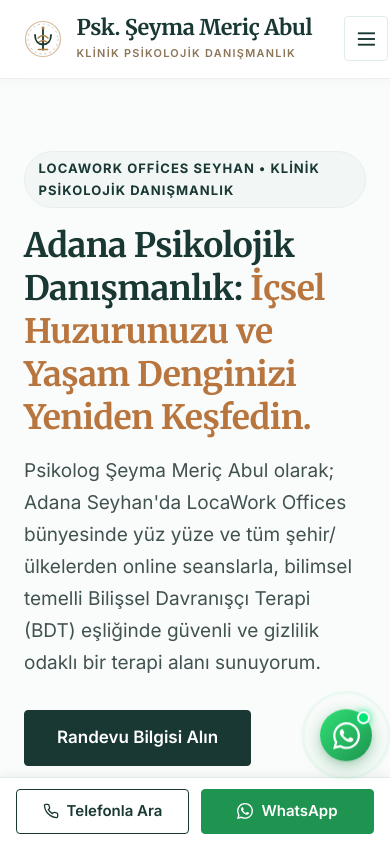
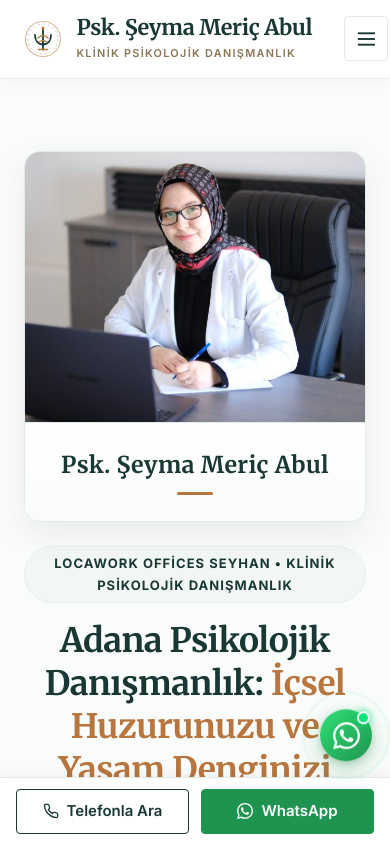
Before and after one commit to anilmetey/seyma-hanim, a plain HTML site: page index.html in a window 390 px wide. Shown: the top 844 px of the page. Drawn offline with Linux system fonts and the light colour scheme.

Commit message:
fix: mobilde hero resmi üste yazılar alta gelecek şekilde düzenlendi

```diff
--- a/assets/css/style.css
+++ b/assets/css/style.css
@@ -2654,10 +2654,32 @@ textarea.form-control {
   }
   .hero-grid {
     grid-template-columns: 1fr;
-    gap: var(--space-8);
+    gap: var(--space-6);
+  }
+  /* Mobilde resim üste, yazılar alta */
+  .hero-image-wrap {
+    order: -1;
+  }
+  .hero-text {
+    order: 0;
+    text-align: center;
+  }
+  .hero-badge {
+    margin-left: auto;
+    margin-right: auto;
+  }
+  .hero-description {
+    margin-left: auto;
+    margin-right: auto;
+  }
+  .hero-actions {
+    justify-content: center;
+  }
+  .hero-trust-list {
+    justify-content: center;
   }
   .hero-image-card img {
-    height: 380px;
+    height: 340px;
   }
   .bio-grid {
     grid-template-columns: 1fr;
@@ -2992,6 +3014,10 @@ textarea.form-control {
     font-size: 0.74rem;
     padding: 0.35rem 0.85rem;
   }
+  /* Hero görsel küçük telefonlarda */
+  .hero-image-card img {
+    height: 270px;
+  }
 }
 
 @media (min-width: 481px) and (max-width: 768px) {
--- a/index.html
+++ b/index.html
@@ -30,7 +30,7 @@
   <link rel="preload" as="image" href="assets/images/seyma-meric-profil.jpg" fetchpriority="high">
 
   <!-- Stil Dosyası -->
-  <link rel="stylesheet" href="assets/css/style.css?v=4.5">
+  <link rel="stylesheet" href="assets/css/style.css?v=4.6">
 
   <!-- Yapılandırılmış Veri (Schema.org) - LocalBusiness & MedicalBusiness -->
   <script type="application/ld+json">
```
